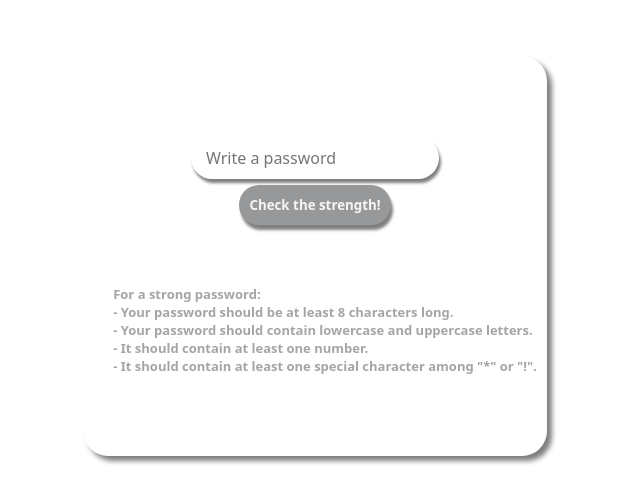
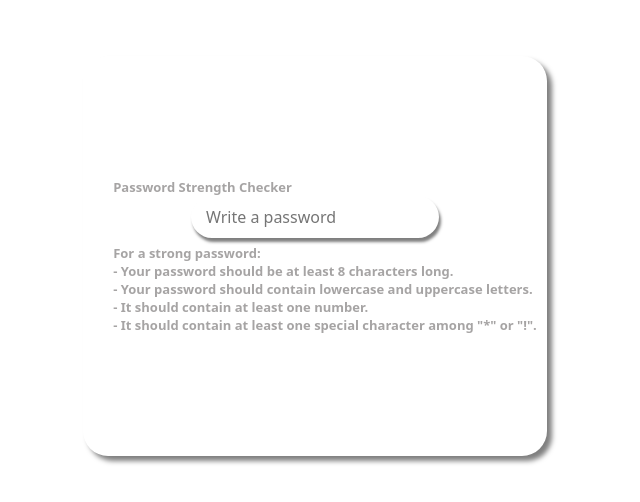
Before and after one commit to Smita2708/Password-Strength-Checker, a plain HTML site: page index.html in a window 1280 px wide. Shown: the part 144-646 px from the top of the page, without its empty margins (325-965 px from the left). Drawn offline with Linux system fonts and the light colour scheme.

Commit message:
index.html

```diff
--- a/index.html
+++ b/index.html
@@ -12,11 +12,11 @@
 <body>
     <div class="parent" id="background">
         <div class="strength">
+            <div class="heading">
+                <p class="head">Password Strength Checker</p>
+            </div>
             <div class="inputDiv">
-                <input type="password" placeholder="Write a password" class="password" id="passw">
-            </div>
-            <div class="buttonAlign">
-                <button class="strengthButton" onclick="check()">Check the strength!</button>
+                <input type="password" onkeyup="check()" placeholder="Write a password" class="password" id="passw">
             </div>
             <div class="para">
                 <p>For a strong password:</p>
@@ -55,13 +55,15 @@
                 }
 
                 if (hasUppercase && hasLowercase && hasNumber && hasSpecialChar) {
-                    bg.style.backgroundColor = "#90EE90"; // Strong password
+                    bg.style.backgroundColor = "#90EE90";
+                    pass.style.backgroundColor="#90EE90" // Strong password
                 } else {
-                    bg.style.backgroundColor = "#F1EB9C"; // Medium password
+                    bg.style.backgroundColor = "#F1EB9C";
+                    pass.style.backgroundColor="#F1EB9C"// Medium password
                 }
             } else {
-                bg.style.backgroundColor = "#D3D3D3"; // Weak password
-                alert("Password should be at least 8 characters long");
+                bg.style.backgroundColor = "#D3D3D3";
+                pass.style.backgroundColor="#D3D3D3"// Weak password;
             }
         }
     </script>
```
